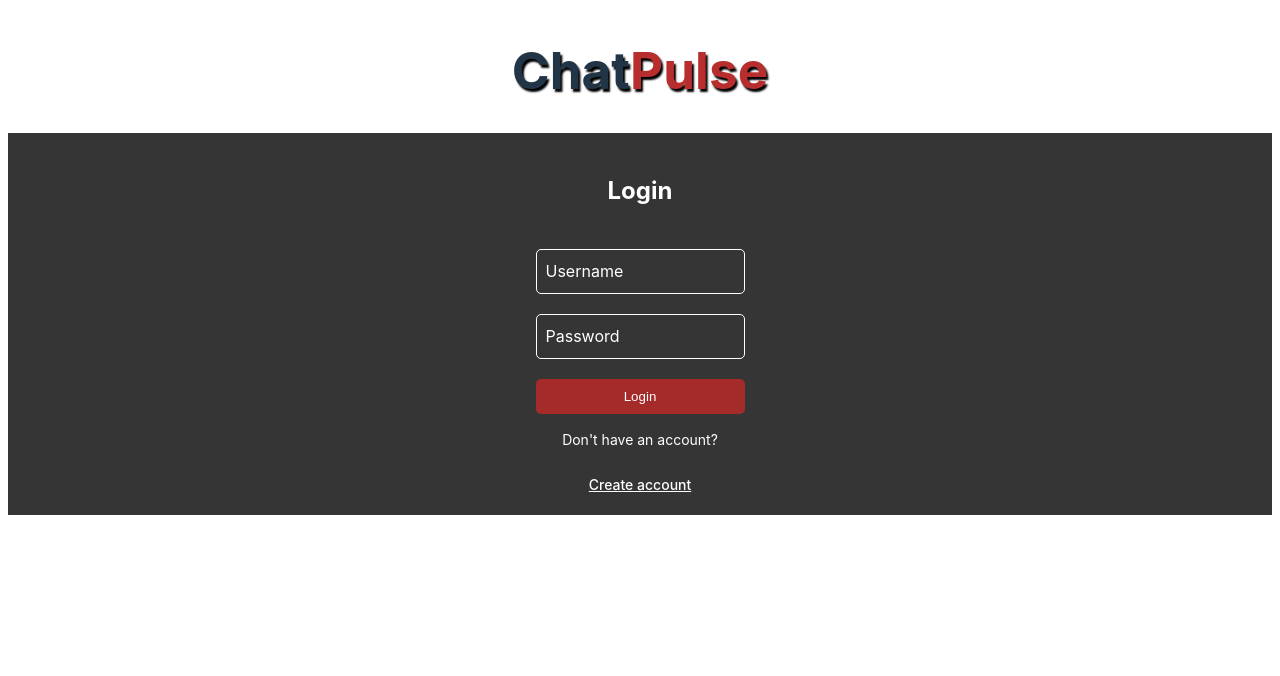
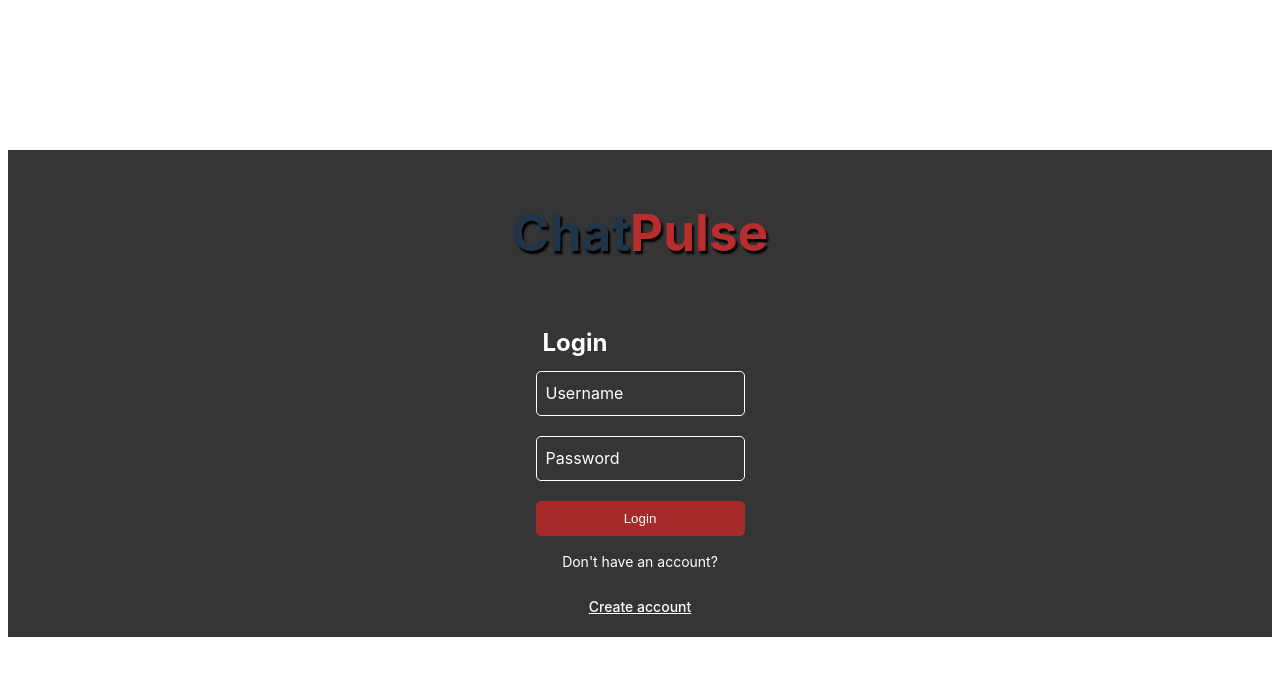
Before and after one commit to Aninooo/ChatPulse, a React (Vite) app in the folder Real-Time-Chat/: page / in a window 1280 px wide. Shown: the top 676 px of the page. Built offline with nearby package versions, Linux system fonts and the light colour scheme; no server answers.

Commit message:
fixed the login form

```diff
--- a/Real-Time-Chat/src/App.jsx
+++ b/Real-Time-Chat/src/App.jsx
@@ -29,10 +29,6 @@ function App() {
 
   return (
     <div>
-      <div className='title'>
-        <h1 className='title1'>Chat</h1><h1 className='title2'>Pulse</h1>
-      </div>
-
       {isLoggedIn ? (
         <Chat />
       ) : (
--- a/Real-Time-Chat/src/index.css
+++ b/Real-Time-Chat/src/index.css
@@ -27,16 +27,6 @@ h1 {
   line-height: 1.1;
 }
 
-.title{
-  display: flex;
-  justify-content: center;
-  text-shadow: 2px 3px 2px rgb(0, 0, 0);
-}
-.title2{
-  color:rgb(184, 45, 45);
-}
-
-
 @media (prefers-color-scheme: light) {
   :root {
     color: #213547;
--- a/Real-Time-Chat/src/pages/LoginForm.css
+++ b/Real-Time-Chat/src/pages/LoginForm.css
@@ -1,5 +1,12 @@
 .login {
     color: white;
+    margin-bottom: 0px;
+    display: flex;
+    flex-direction: row;
+    position: relative;
+    right: 65px;
+    top: 10px;
+
 }
 
 .login-form {
@@ -11,7 +18,18 @@
     min-width: 320px;
     position: relative;
     background-color: #363535;
+    margin-top: 150px;
 }
+
+.title{
+    display: flex;
+    justify-content: center;
+    text-shadow: 2px 3px 2px rgb(0, 0, 0);
+  }
+  .title2{
+    color:rgb(184, 45, 45);
+  }
+
 
 .input-wrapper {
     position: relative;
--- a/Real-Time-Chat/src/pages/LoginForm.jsx
+++ b/Real-Time-Chat/src/pages/LoginForm.jsx
@@ -11,7 +11,11 @@ function LoginForm({ onLogin, onCreateAccountClick }) {
   };
 
   return (
+
     <div className='login-form'>
+      <div className='title'>
+        <h1 className='title1'>Chat</h1><h1 className='title2'>Pulse</h1>
+      </div>
       <h2 className='login'>Login</h2>
       <form onSubmit={handleSubmit}>
         <div className='input-wrapper'>
```
